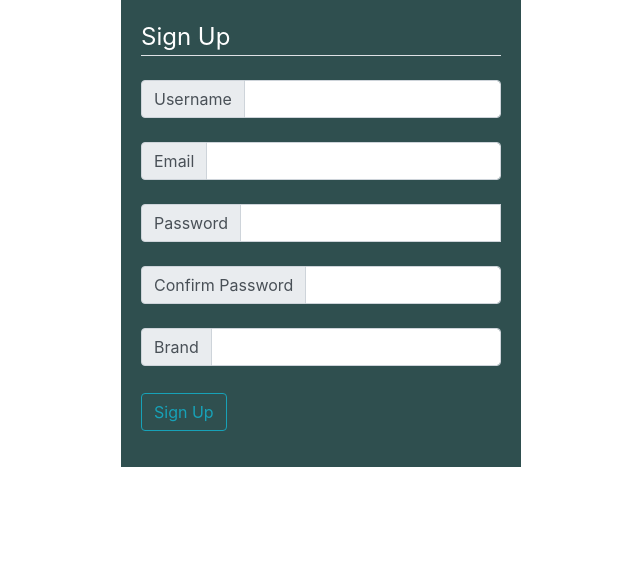
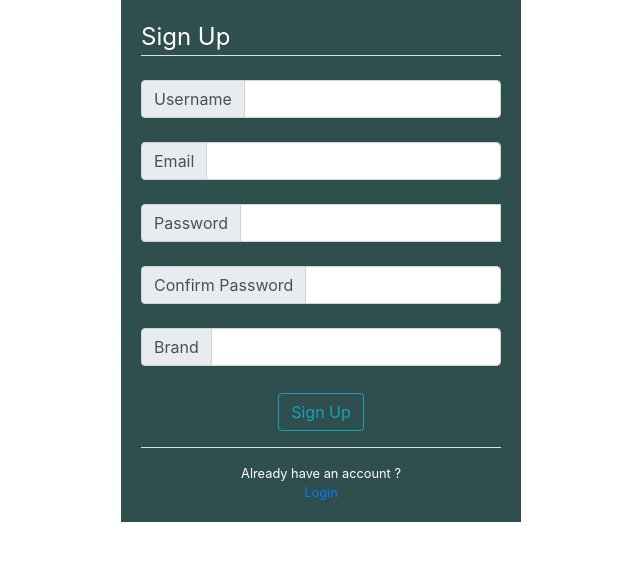
Before and after one commit to gttushar/Online-Grocery-Store, a Flask app: page /register_manager in a window 1280 px wide. Shown: the part 108-669 px from the top of the page, without its empty margins (319-959 px from the left). Run offline with Flask 2, Linux system fonts and the light colour scheme; some libraries are stand-ins or nearby versions.

Commit message:
Update register.html

```diff
--- a/app/templates/register.html
+++ b/app/templates/register.html
@@ -48,18 +48,16 @@
                 </div>
 
                 {% if form.city_id %}
-                    <div class="input-group mb-4 input-group-md">
-                        <div class="input-group-prepend">
-                            <span class="input-group-text">City</span>
-                        </div>
-                        {{ form.city_id(class_="form-control",size=32) }}
-                        {% for error in form.city_id.errors %}
-                        <span style="color:red;">[{{error}}]</span>
-                        {% endfor %}
-
-                    </div>
+                    {{ form.city_id.label(class="form-control-label") }}<br>
+                            <SELECT name = "city_id">
+                                {% for city in city_list %}
+                                <OPTION value = "{{ city.city_id }}"> {{ city.city_name }} </OPTION>
+                                {% endfor %}
+                            </SELECT>
+                            {% for error in form.city_id.errors %}
+                            <span style="color:red;">[{{error}}]</span>
+                            {% endfor %}
                 {% endif %}
-
 
                 {% if form.address %}
                 <div class="input-group mb-4 input-group-md">
@@ -103,10 +101,20 @@
                 {% endif %}
 
             </fieldset>
+        <div class="text-center">
             <div class="form-group">
                 <p>{{ form.submit(class="btn btn-outline-info") }}</p>
             </div>
+        </div>
         </form>
+    </div>
+    <div class="text-center">
+            <div class="border-top pt-3">
+                <small class="text-white">
+                    Already have an account ?<br>
+                    <a href = "{{ url_for('login') }}"> Login </a>     <br>
+                </small>
+            </div>
     </div>
 </div>
 {% endblock content %}
```
